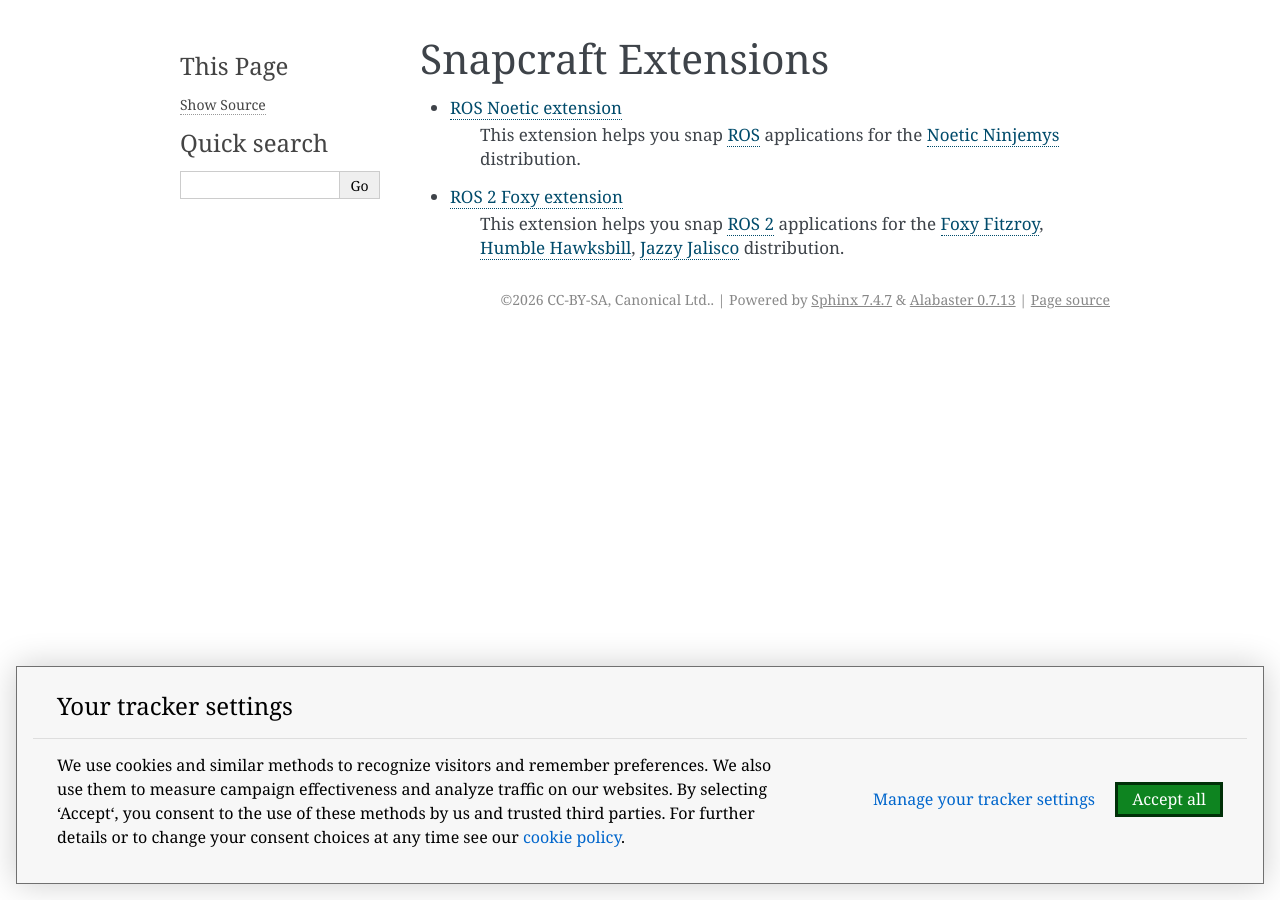
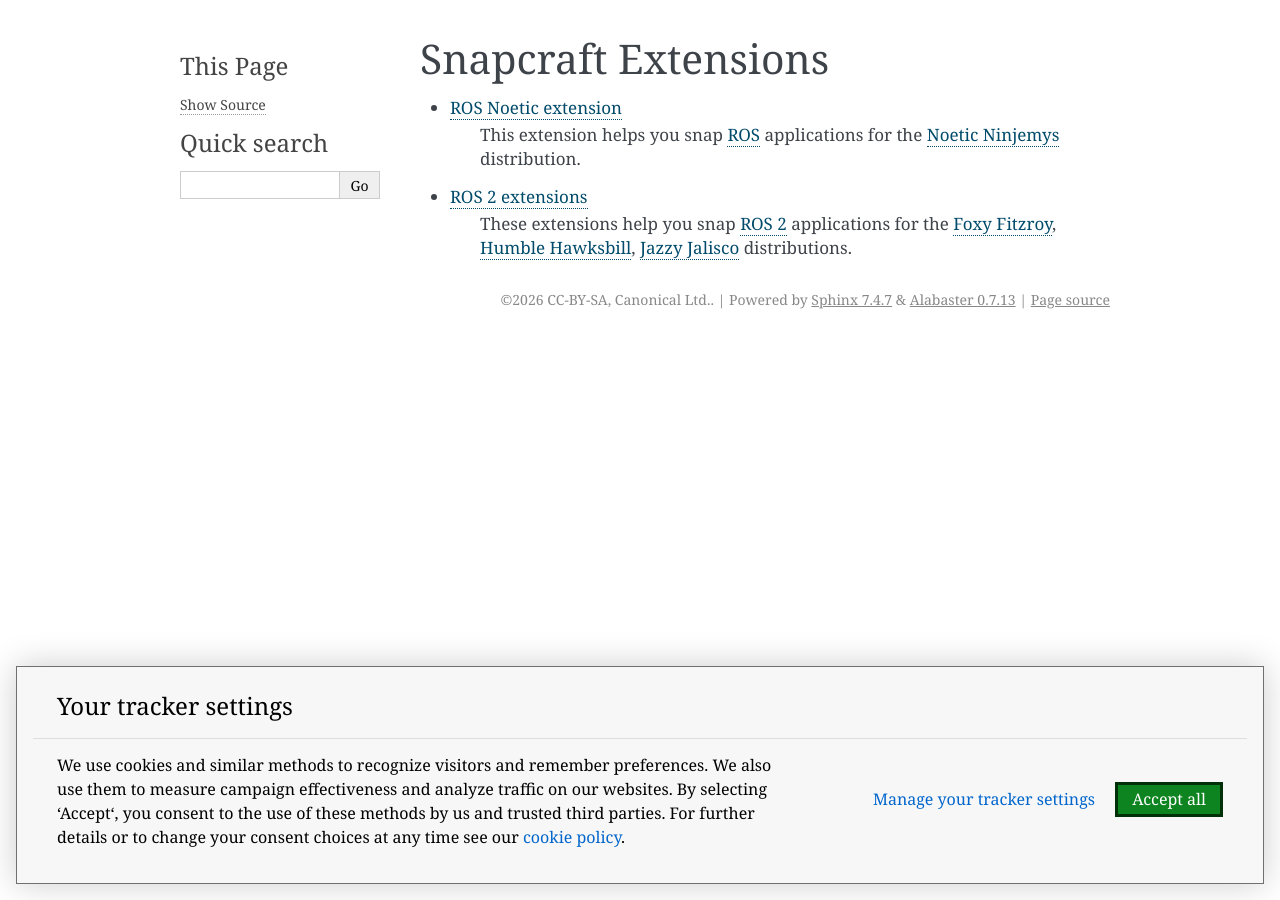
Before and after one commit to canonical/robotics_documentation, a Sphinx documentation site: the page built from docs/references/snapcraft/extensions.rst, in a window 1280 px wide. Built offline with Sphinx 7.4.7, drawn with Linux system fonts in a browser that asks for light colours; pages that are not in the unit, such as notebooks, are missing from menus.

Commit message:
Potential fix for pull request finding
Co-authored-by: Copilot Autofix powered by AI <175728472+Copilot@users.noreply.github.com>

```diff
--- a/docs/references/snapcraft/extensions.rst
+++ b/docs/references/snapcraft/extensions.rst
@@ -5,8 +5,8 @@ Snapcraft Extensions
    This extension helps you snap `ROS <https://www.ros.org/>`_ applications for the
    `Noetic Ninjemys <https://wiki.ros.org/noetic>`_ distribution.
 
-* `ROS 2 Foxy extension <https://documentation.ubuntu.com/snapcraft/8.14/reference/extensions/ros-2-extensions/>`_
-   This extension helps you snap `ROS 2 <https://docs.ros.org/>`_ applications for the
+* `ROS 2 extensions <https://documentation.ubuntu.com/snapcraft/8.14/reference/extensions/ros-2-extensions/>`_
+   These extensions help you snap `ROS 2 <https://docs.ros.org/>`_ applications for the
    `Foxy Fitzroy <https://docs.ros.org/en/foxy/Releases/Release-Foxy-Fitzroy.html>`_,
-   `Humble Hawksbill <https://docs.ros.org/en/foxy/Releases/Release-Humble-Hawksbill.html>`_,
-   `Jazzy Jalisco <https://docs.ros.org/en/jazzy/Releases/Release-Jazzy-Jalisco.html>`_ distribution.
+   `Humble Hawksbill <https://docs.ros.org/en/humble/Releases/Release-Humble-Hawksbill.html>`_,
+   `Jazzy Jalisco <https://docs.ros.org/en/jazzy/Releases/Release-Jazzy-Jalisco.html>`_ distributions.
```
